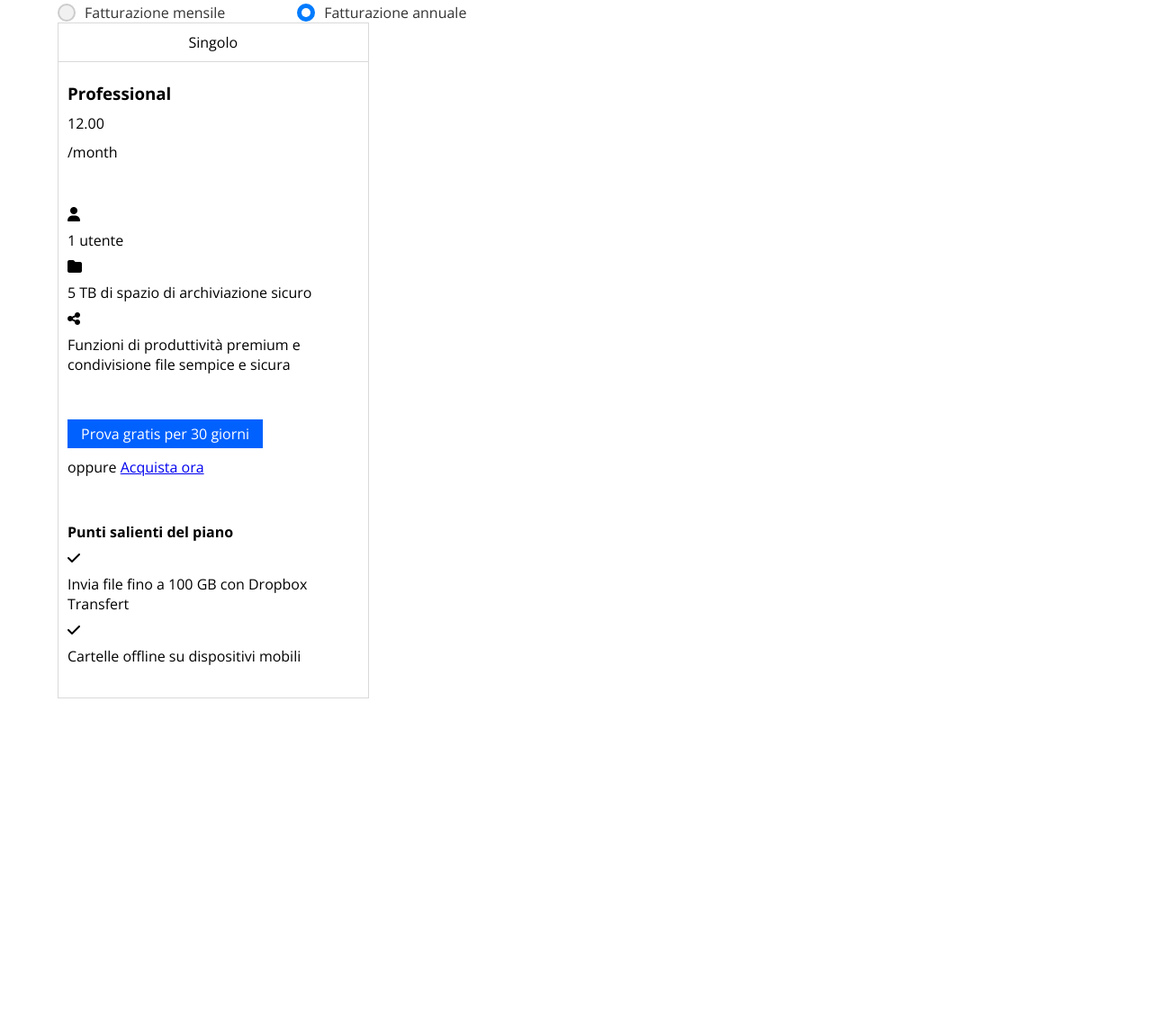
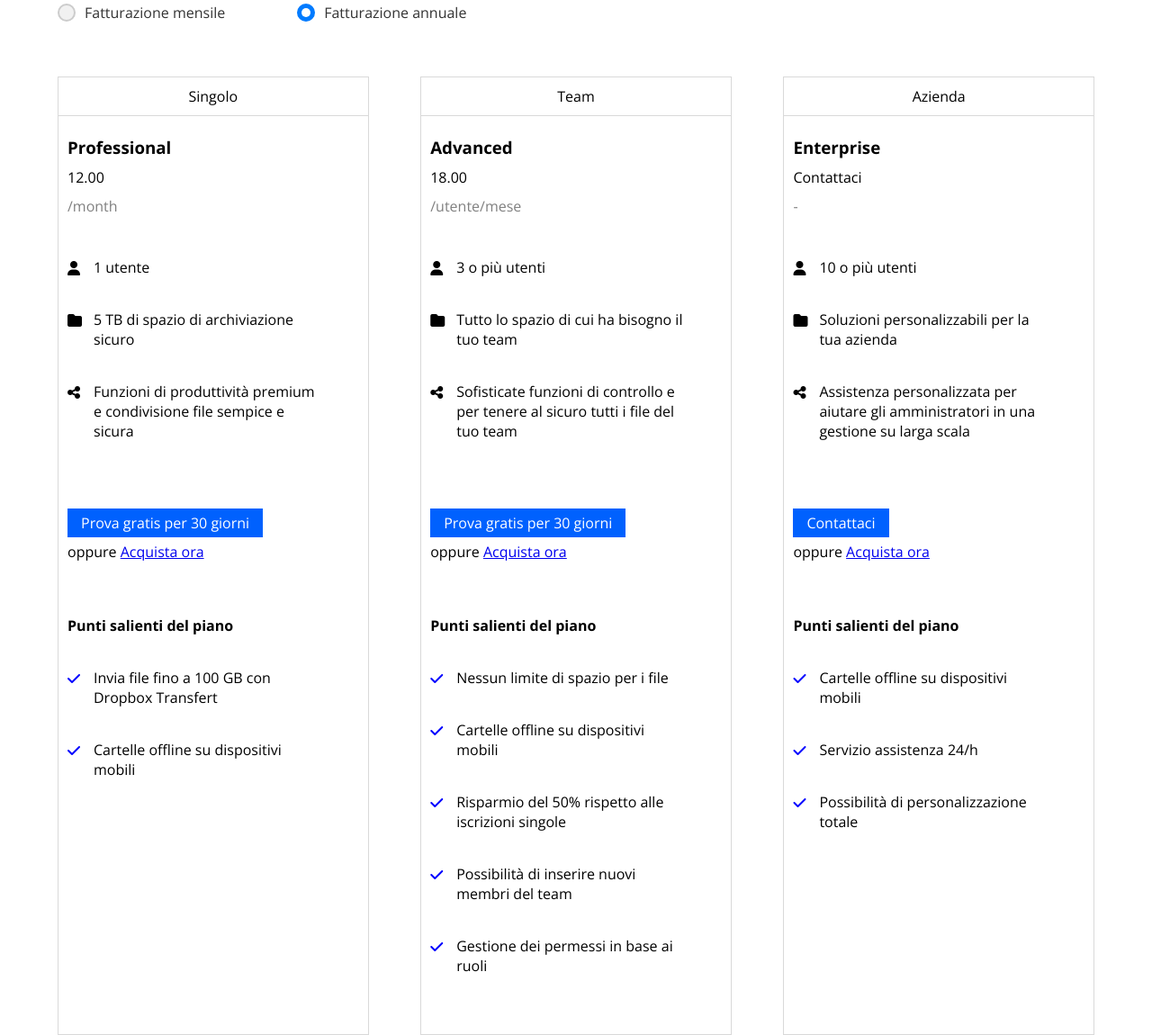
Before and after one commit to FrancescoPalazzo97/htmlcss-dropbox, a plain HTML site: page index.html in a window 1280 px wide. Shown: the part 1046-2196 px from the top of the page at 90% size. Before the commit the page ends 1822 px from the top, so only its background shows below. Drawn offline with nearby package versions, Linux system fonts and the light colour scheme; a web font is replaced by a local one.

Commit message:
[UPD] Added second and third card

```diff
--- a/css/style.css
+++ b/css/style.css
@@ -61,6 +61,10 @@ body {
     justify-content: center;
 }
 
+.j-between {
+    justify-content: space-between;
+}
+
 .self-center {
     align-self: center;
 }
@@ -95,6 +99,14 @@ body {
 
 .mt-10 {
     margin-top: 10px;
+}
+
+.my-10 {
+    margin: 10px 0;
+}
+
+.my-60 {
+    margin: 60px 0;
 }
 
 /* PADDING */
@@ -161,7 +173,6 @@ header.right-col {
 
 .col-30 {
     width: 30%;
-    flex-basis: 100%;
 }
 
 /* TXT PROPERTIES */
@@ -304,7 +315,16 @@ h2 {
     margin: 20px 0;
 }
 
-.card-section {
+.card-section:not(:nth-child(4)) {
+    display: flex;
+    flex-direction: column;
+    align-items: flex-start;
+    flex-grow: 0;
+    flex-shrink: 0;
+    flex-wrap: wrap;
+}
+
+.card-section:nth-child(4) {
     display: flex;
     flex-direction: column;
     align-items: flex-start;
@@ -320,6 +340,20 @@ h2 {
 .card-section:nth-of-type(2)>span,
 .card-section:nth-of-type(4)>span {
     position: relative;
-    bottom: 1;
-    left: 1;
+    bottom: 30px;
+    left: -6px;
+    padding: 0 35px;
 }
+
+.card-section:nth-of-type(4) i {
+    color: blue;
+
+}
+
+.card-section strong {
+    padding: 10px 0 30px;
+}
+
+.to-month {
+    color: gray;
+}
--- a/index.html
+++ b/index.html
@@ -46,6 +46,7 @@
         <!-- SECTION 1 -->
          <section class="border-t-1black">
             <div class="container mx-auto">
+                <!--INPUT RADIO SECTION-->
                 <h2>Trova il piano business che fa per te</h2>
                 <div class="d-flex align-items-center">
                     <div class="radio d-flex align-items-center mr-80">
@@ -57,7 +58,9 @@
                         <label for="option2" class="radio-label">Fatturazione annuale</label>
                     </div>
                 </div>
-                <div class="card-box">
+                <!-- CARD BOX -->
+                <div class="card-box my-60 d-flex j-between">
+                    <!-- CARD 1 -->
                     <div class="col-30 p-10 border d-flex direction-column align-items-fstart grow-0 wrap p-relative">
                         <span class="sub self-center border-b-1gray p-absolute txt-center pb-10">Singolo</span>
                         <div class="card-section">
@@ -74,7 +77,7 @@
                             <span>Funzioni di produttività premium e condivisione file sempice e sicura</span>
                         </div>
                         <div class="card-section">
-                            <span class="btn-style btn-blue mt-10">Prova gratis per 30 giorni</span>
+                            <span><a href="#" class="btn-style btn-blue mt-10">Prova gratis per 30 giorni</a></span>
                             <span>oppure <a href="#">Acquista ora</a></span>
                         </div>
                         <div class="card-section">
@@ -85,7 +88,73 @@
                             <span>Cartelle offline su dispositivi mobili</span>
                         </div>
                     </div>
+                    <!-- CARD 2 -->
+                    <div class="col-30 p-10 border d-flex direction-column align-items-fstart grow-0 wrap p-relative">
+                        <span class="sub self-center border-b-1gray p-absolute txt-center pb-10">Team</span>
+                        <div class="card-section">
+                            <h3>Advanced</h3>
+                            <span class="sub-price">18.00</span>
+                            <span class="to-month">/utente/mese</span>
+                        </div>
+                        <div class="card-section">
+                            <i class="fa-solid fa-user mt-10"></i>
+                            <span>3 o pi&ugrave; utenti</span>
+                            <i class="fa-solid fa-folder"></i>
+                            <span>Tutto lo spazio di cui ha bisogno il tuo team</span>
+                            <i class="fa-solid fa-share-nodes"></i>
+                            <span>Sofisticate funzioni di controllo e per tenere al sicuro tutti i file del tuo team</span>
+                        </div>
+                        <div class="card-section">
+                            <span><a href="#" class="btn-style btn-blue mt-10">Prova gratis per 30 giorni</a></span>
+                            <span>oppure <a href="#">Acquista ora</a></span>
+                        </div>
+                        <div class="card-section">
+                            <strong class="mt-10">Punti salienti del piano</strong>
+                            <i class="fa-solid fa-check"></i>
+                            <span>Nessun limite di spazio per i file</span>
+                            <i class="fa-solid fa-check"></i>
+                            <span>Cartelle offline su dispositivi mobili</span>
+                            <i class="fa-solid fa-check"></i>
+                            <span>Risparmio del 50% rispetto alle iscrizioni singole</span>
+                            <i class="fa-solid fa-check"></i>
+                            <span>Possibilit&agrave; di inserire nuovi membri del team</span>
+                            <i class="fa-solid fa-check"></i>
+                            <span>Gestione dei permessi in base ai ruoli</span>
+                        </div>
+                    </div>
+                    <!-- CARD 3 -->
+                    <div class="col-30 p-10 border d-flex direction-column align-items-fstart grow-0 wrap p-relative">
+                        <span class="sub self-center border-b-1gray p-absolute txt-center pb-10">Azienda</span>
+                        <div class="card-section">
+                            <h3>Enterprise</h3>
+                            <span class="sub-price">Contattaci</span>
+                            <span class="to-month">-</span>
+                        </div>
+                        <div class="card-section">
+                            <i class="fa-solid fa-user mt-10"></i>
+                            <span>10 o pi&ugrave; utenti</span>
+                            <i class="fa-solid fa-folder"></i>
+                            <span>Soluzioni personalizzabili per la tua azienda</span>
+                            <i class="fa-solid fa-share-nodes"></i>
+                            <span>Assistenza personalizzata per aiutare gli amministratori in una gestione su larga scala</span>
+                        </div>
+                        <div class="card-section">
+                            <span><a href="#" class="btn-style btn-blue mt-10">Contattaci</a></span>
+                            <span>oppure <a href="#">Acquista ora</a></span>
+                        </div>
+                        <div class="card-section">
+                            <strong class="mt-10">Punti salienti del piano</strong>
+                            <i class="fa-solid fa-check"></i>
+                            <span>Cartelle offline su dispositivi mobili</span>
+                            <i class="fa-solid fa-check"></i>
+                            <span>Servizio assistenza 24/h</span>
+                            <i class="fa-solid fa-check"></i>
+                            <span>Possibilit&agrave; di personalizzazione totale</span>
+                        </div>
+                    </div>
                 </div>
+
+
             </div>
          </section>
     </main>
```
